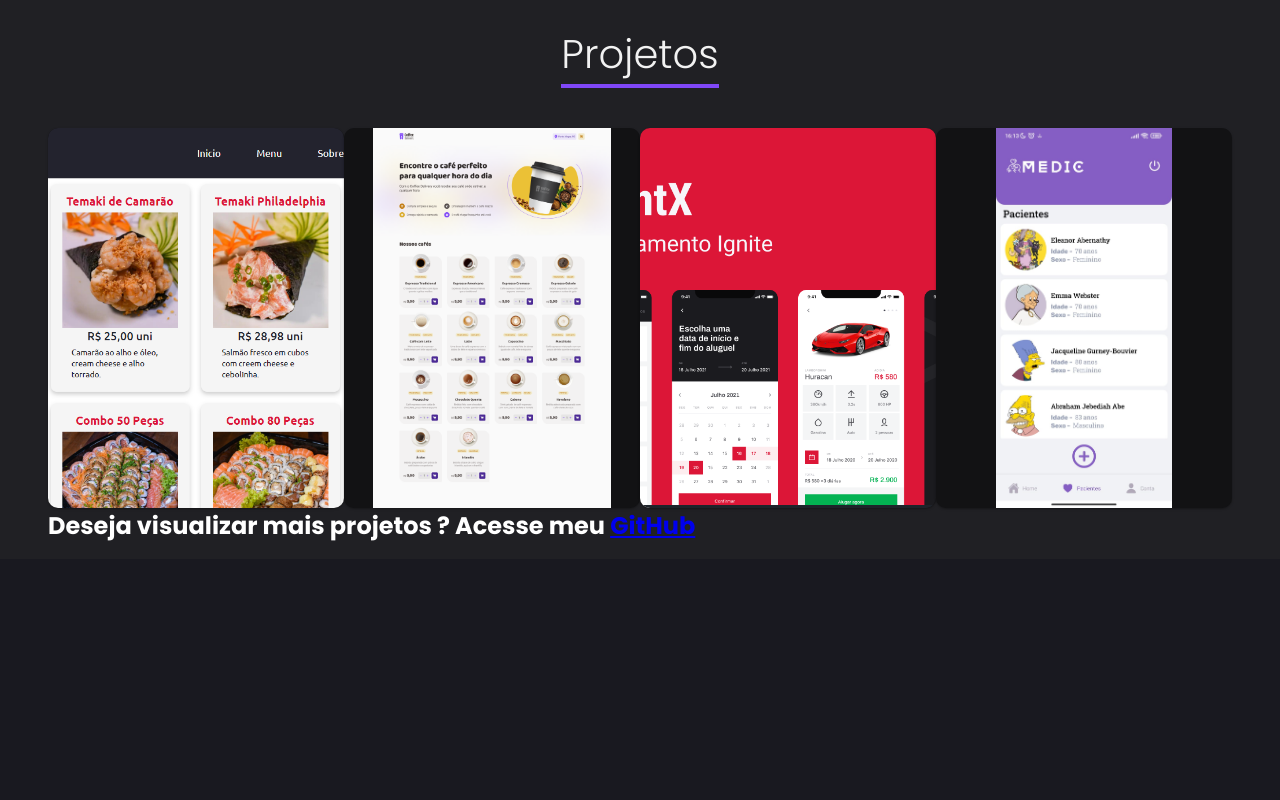
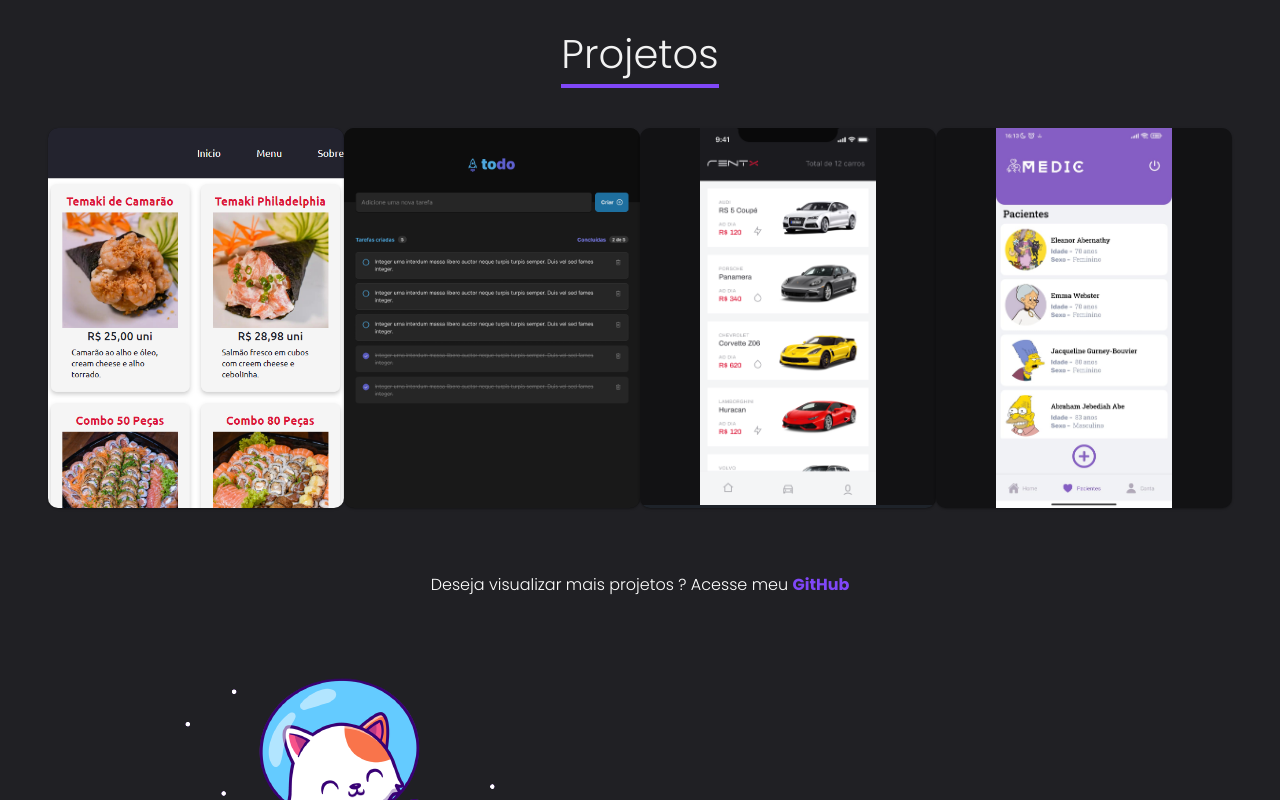
Before and after one commit to mauriani/meu-portifolio, a React (Vite) app: page / in a window 1280 px wide. Shown: the part 1960-2760 px from the top of the page. Before the commit the page ends 2519 px from the top, so only its background shows below. Built offline with nearby package versions, Linux system fonts and the light colour scheme.

Commit message:
finalizando section projects

```diff
--- a/src/components/ProjectsCard/index.tsx
+++ b/src/components/ProjectsCard/index.tsx
@@ -4,8 +4,8 @@
 import { Fragment } from "react";
 
 export function ProjectsCard() {
-  const openInNewTab = (url: string) => {
-    window.open(url, "_blank", "noopener,noreferrer");
+  const handleClick = (url: string) => {
+    window.open(url);
   };
 
   return (
@@ -18,7 +18,9 @@
             <figcaption>
               <h2>Saiba mais</h2>
               <p>{item.descriptionInformation}</p>
-              <button>Mais informações</button>
+              <button onClick={() => handleClick(item.url)}>
+                Mais informações
+              </button>
             </figcaption>
           </Card>
         );
--- a/src/components/ProjectsCard/styles.ts
+++ b/src/components/ProjectsCard/styles.ts
@@ -73,6 +73,8 @@
   }
 
   @media (max-width: 768px) {
+    margin: 1rem 0rem;
+
     figure {
       margin: 1rem 0rem;
     }
--- a/src/pages/Dashboard/index.tsx
+++ b/src/pages/Dashboard/index.tsx
@@ -6,6 +6,7 @@
   ContentSkills,
   ContainerProjects,
   ContentProjects,
+  Footer,
 } from "./styles";
 
 import { Header } from "../../components/Header";
@@ -14,10 +15,6 @@
 import person from "../../assets/mauriani.png";
 import avatar from "../../assets/avatar.png";
 import gatin from "../../assets/gatin-rocket.png";
-
-import toDo from "../../assets/coffeeDelivery.png";
-import rentx from "../../assets/rentx.png";
-import medic from "../../assets/medic.png";
 
 import { ProjectsCard } from "../../components/ProjectsCard";
 
@@ -87,13 +84,16 @@
             <ProjectsCard />
           </ContentProjects>
 
-          <h2>
-            Deseja visualizar mais projetos ? Acesse meu{" "}
-            <a href="https://github.com/mauriani">GitHub</a>
-          </h2>
-          {/* <div>
+          <Footer>
+            <h1>
+              Deseja visualizar mais projetos ? Acesse meu{" "}
+              <a href="https://github.com/mauriani">GitHub</a>
+            </h1>
+          </Footer>
+
+          <div>
             <img src={gatin} alt="" />
-          </div> */}
+          </div>
         </ContainerProjects>
       </section>
       <section id="contact"></section>
--- a/src/pages/Dashboard/styles.ts
+++ b/src/pages/Dashboard/styles.ts
@@ -195,9 +195,48 @@
   flex-direction: row;
   justify-content: space-around;
 
-  margin-top: 2rem;
+  margin: 2rem 0;
 
   @media (max-width: 768px) {
+    flex-direction: column;
+    justify-content: center;
+    align-items: center;
+    width: 100%;
+  }
+`;
+
+export const Footer = styled.div`
+  display: flex;
+  flex-direction: column;
+  justify-content: center;
+  align-items: center;
+
+  margin: 2rem 0;
+
+  h1 {
+    font-size: 1rem;
+    font-weight: 300;
+
+    a {
+      text-decoration: none;
+      color: var(--purple-300);
+      text-align: center;
+      font-size: 1rem;
+      font-weight: 700;
+
+      cursor: pointer;
+
+      :hover {
+        background-color: var(--purple-300);
+        color: var(--gray-100);
+        transition: 0.2s;
+        padding: 1rem;
+      }
+    }
+  }
+
+  @media (max-width: 768px) {
+    display: flex;
     flex-direction: column;
     width: 100%;
   }
--- a/src/utils/ProjectsList.tsx
+++ b/src/utils/ProjectsList.tsx
@@ -1,4 +1,4 @@
-import toDo from "../assets/coffeeDelivery.png";
+import toDo from "../assets/todo.png";
 import rentx from "../assets/rentx.png";
 import medic from "../assets/medic.png";
 import sushi from "../assets/sushi.png";
@@ -10,6 +10,7 @@
     descriptionInformation: `Esse é um projeto web desenvolvido na disciplina
     de desenvolvimento web da faculdade ucl.Onde foi usado html, css e
     javascript para uma página de apresentação.`,
+    url: "https://sushiyouagain.netlify.app/",
   },
 
   {
@@ -17,6 +18,7 @@
     img: toDo,
     descriptionInformation: `ToDoList desenvolvido durante o primeiro modulo
     do trilha de ReactJs da Rocketseat 2022.`,
+    url: "https://heroic-quokka-3c55ef.netlify.app/",
   },
 
   {
@@ -26,6 +28,7 @@
     react native ofertado pela rocktseat. O aplicativo possibilita que o
     usuário realize o aluguel de um veículo durante um determinado
     tempo.`,
+    url: "https://github.com/mauriani/RentX",
   },
 
   {
@@ -34,5 +37,6 @@
     descriptionInformation: `Esse projeto foi desenvolvido durante a disciplina
     de PI 2 (Projeto integrador). A ideia é que o enfermeiro possa visualizar
     ficha e horário de medicação dos pacientes através do App.`,
+    url: "https://github.com/mauriani/PI-2",
   },
 ];
```
Also changed, not shown: src/assets/rentx.png.
